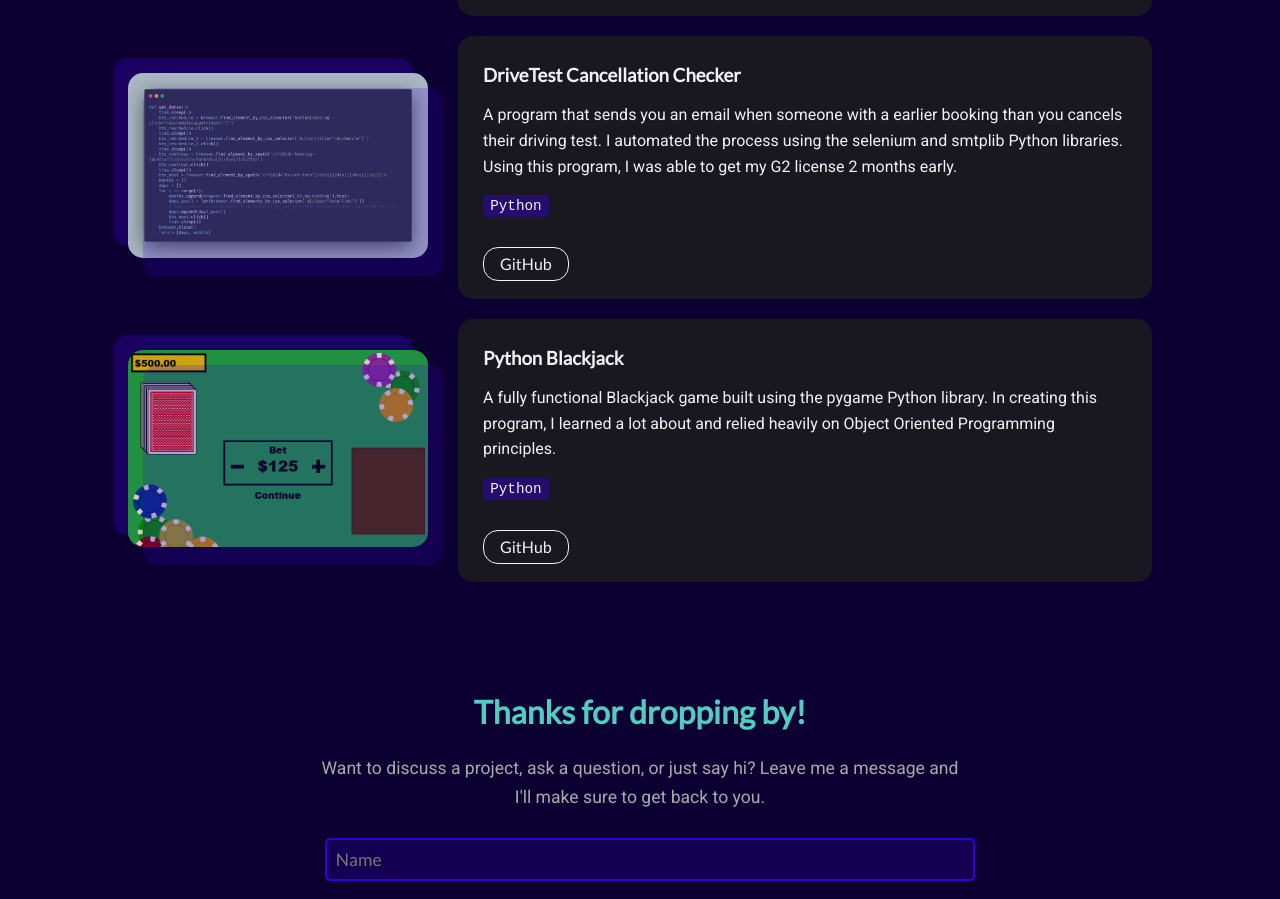
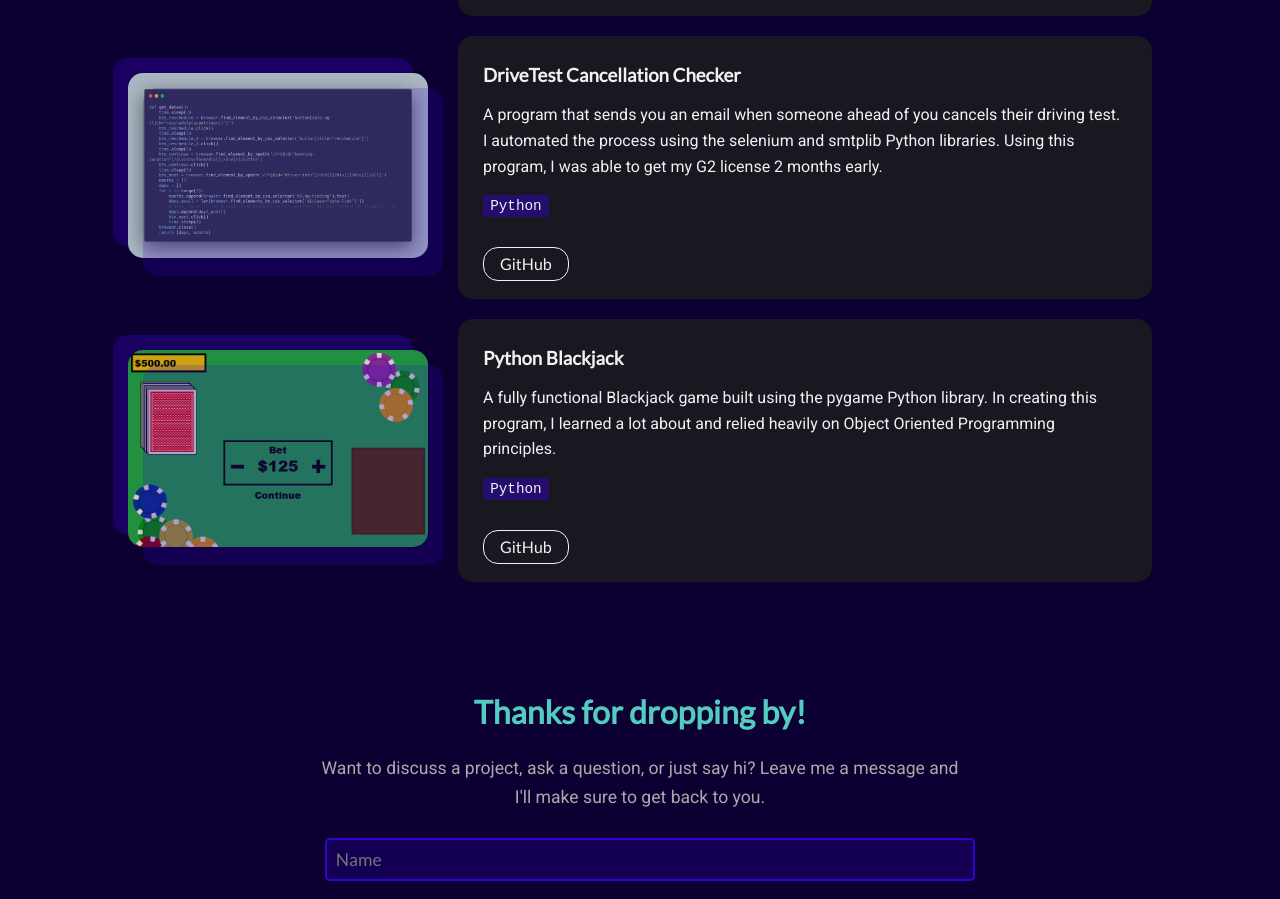
Before and after one commit to martinivnv/personal-site, a React (Create React App) app: page / in a window 1280 px wide. Shown: the part 2189-3088 px from the top of the page. Built offline with nearby package versions, Linux system fonts and the light colour scheme.

Commit message:
Fix grammatical error

```diff
--- a/src/Projects.js
+++ b/src/Projects.js
@@ -26,7 +26,7 @@ const Projects = () => {
 		},
 		{
 			name: "DriveTest Cancellation Checker",
-			desc: "A program that sends you an email when someone with a earlier booking than you cancels their driving test. I automated the process using the selenium and smtplib Python libraries. Using this program, I was able to get my G2 license 2 months early.",
+			desc: "A program that sends you an email when someone ahead of you cancels their driving test. I automated the process using the selenium and smtplib Python libraries. Using this program, I was able to get my G2 license 2 months early.",
 			stack: ["Python"],
 			github: "https://github.com/martinivnv/drivetest-cancellation-checker",
 			demo: "",
```
